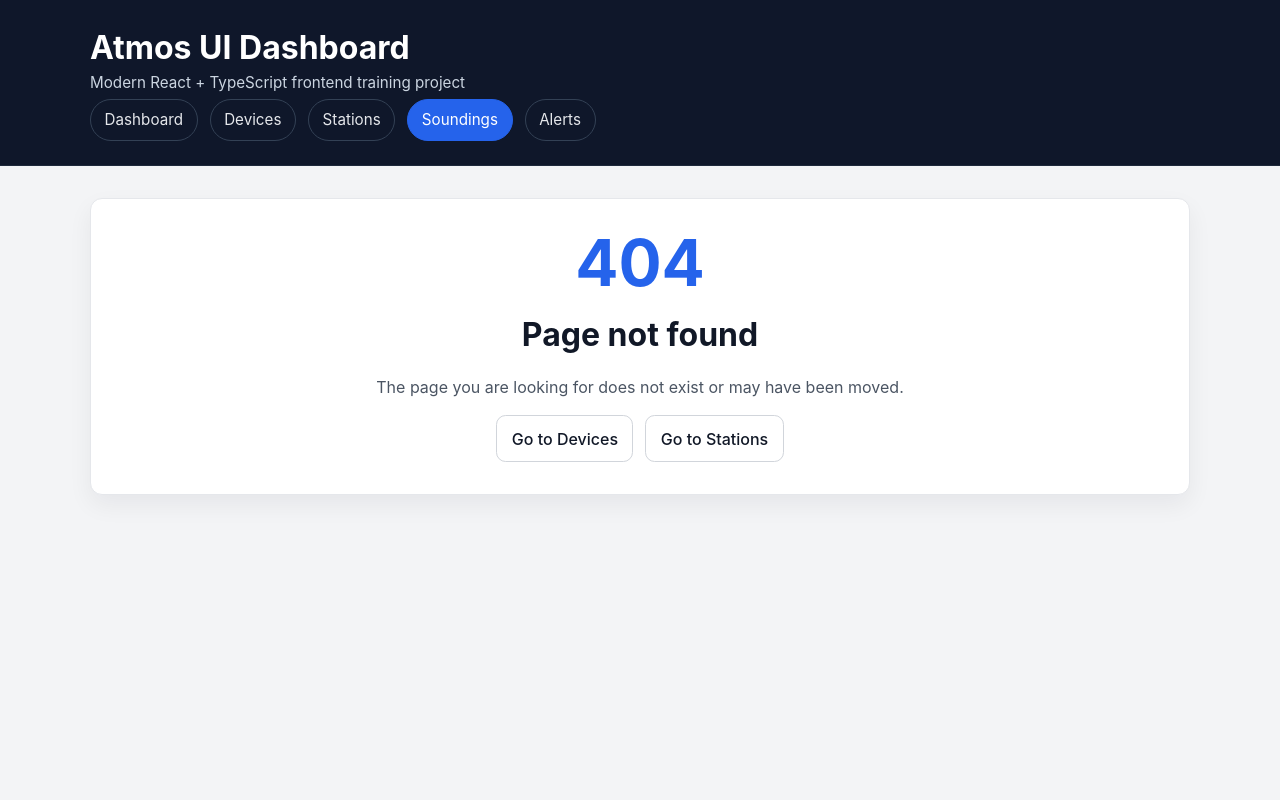
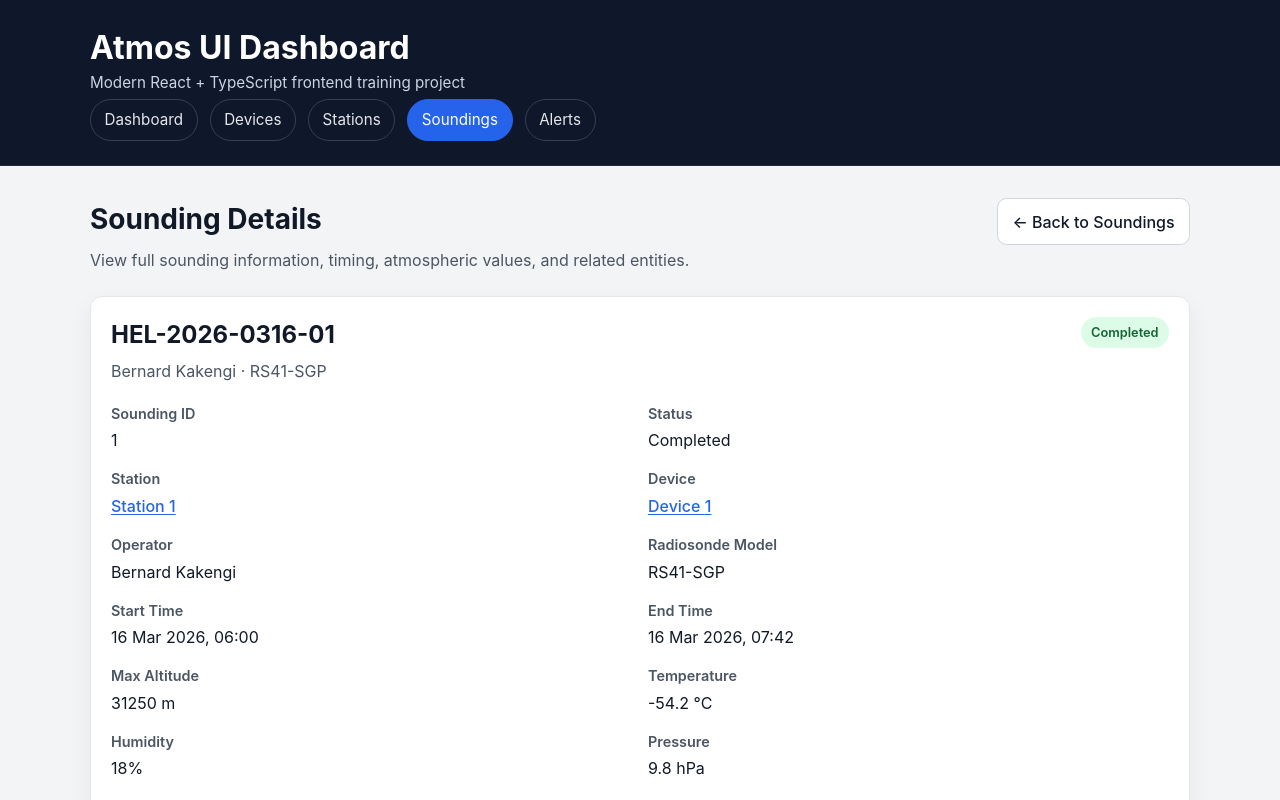
Before and after one commit to benk1/atmos-ui-dashboard, a React (Vite) app: page /soundings/1 in a window 1280 px wide. Shown: the top 800 px of the page. Built offline with nearby package versions, Linux system fonts and the light colour scheme; data requests are answered from the project's data file.

Commit message:
feat: add sounding details page with dynamic routing

```diff
--- a/src/app/routes/AppRoutes.tsx
+++ b/src/app/routes/AppRoutes.tsx
@@ -20,6 +20,9 @@ const StationDetailsPage = lazy(
 const SoundingsPage = lazy(
 	() => import('../../features/soundings/pages/SoundingsPage'),
 );
+const SoundingDetailsPage = lazy(
+	() => import('../../features/soundings/pages/SoundingDetailsPage'),
+);
 const AlertsPage = lazy(() => import('../../features/alerts/pages/AlertsPage'));
 const AlertDetailsPage = lazy(
 	() => import('../../features/alerts/pages/AlertDetailsPage'),
@@ -36,6 +39,7 @@ export default function AppRoutes(): JSX.Element {
 				<Route path="/stations" element={<StationsPage />} />
 				<Route path="/stations/:id" element={<StationDetailsPage />} />
 				<Route path="/soundings" element={<SoundingsPage />} />
+				<Route path="/soundings/:id" element={<SoundingDetailsPage />} />
 				<Route path="/alerts" element={<AlertsPage />} />
 				<Route path="/alerts/:id" element={<AlertDetailsPage />} />
 				<Route path="*" element={<NotFoundPage />} />
--- a/src/features/soundings/components/SoundingCard.tsx
+++ b/src/features/soundings/components/SoundingCard.tsx
@@ -1,7 +1,6 @@
 import { Link } from 'react-router-dom';
 import { formatDateTime } from '../../../utils/formatDateTime';
 import type { Sounding } from '../types/sounding';
-import type { JSX } from 'react';
 
 type SoundingCardProps = {
 	sounding: Sounding;
@@ -131,6 +130,12 @@ export default function SoundingCard({
 					</dd>
 				</div>
 			</dl>
+
+			<div className="device-card__actions">
+				<Link to={`/soundings/${sounding.id}`} className="device-card__link">
+					View details
+				</Link>
+			</div>
 		</article>
 	);
 }
--- /dev/null
+++ b/src/features/soundings/hooks/useSounding.ts
@@ -0,0 +1,30 @@
+import { useCallback } from 'react';
+import { useFetchItem } from '../../../hooks/useFetchItem';
+import { getSoundingById } from '../services/soundingsService';
+import type { Sounding } from '../types/sounding';
+
+type UseSoundingResult = {
+	sounding: Sounding | null;
+	isLoading: boolean;
+	error: string | null;
+};
+
+export function useSounding(id: number | null): UseSoundingResult {
+	const isValidId = id !== null;
+
+	const fetchSounding = useCallback(() => {
+		return getSoundingById(id as number);
+	}, [id]);
+
+	const { data, isLoading, error } = useFetchItem<Sounding>(
+		fetchSounding,
+		'Failed to load sounding details.',
+		isValidId,
+	);
+
+	return {
+		sounding: data,
+		isLoading,
+		error: !isValidId ? 'Invalid sounding id.' : error,
+	};
+}
--- /dev/null
+++ b/src/features/soundings/pages/SoundingDetailsPage.tsx
@@ -0,0 +1,188 @@
+import { Link, useParams } from 'react-router-dom';
+import EmptyState from '../../../components/feedback/EmptyState';
+import ErrorState from '../../../components/feedback/ErrorState';
+import LoadingState from '../../../components/feedback/LoadingState';
+import { formatDateTime } from '../../../utils/formatDateTime';
+import { useSounding } from '../hooks/useSounding';
+import type { SoundingStatus } from '../types/sounding';
+import type { JSX } from 'react';
+
+function formatSoundingStatus(status: SoundingStatus): string {
+	switch (status) {
+		case 'in-progress':
+			return 'In Progress';
+		case 'scheduled':
+			return 'Scheduled';
+		case 'completed':
+		default:
+			return 'Completed';
+	}
+}
+
+function formatNullableValue(
+	value: number | null,
+	suffix = '',
+	fallback = '—',
+): string {
+	return value === null ? fallback : `${value}${suffix}`;
+}
+
+export default function SoundingDetailsPage(): JSX.Element {
+	const { id } = useParams<{ id: string }>();
+
+	const parsedId = id ? Number(id) : null;
+	const isValidId =
+		parsedId !== null && Number.isInteger(parsedId) && parsedId > 0;
+
+	const { sounding, isLoading, error } = useSounding(
+		isValidId ? parsedId : null,
+	);
+
+	return (
+		<section className="page-section" aria-labelledby="sounding-details-title">
+			<div className="page-section__header">
+				<div className="details-page__topbar">
+					<div>
+						<h2 id="sounding-details-title">Sounding Details</h2>
+						<p className="page-section__description">
+							View full sounding information, timing, atmospheric values, and
+							related entities.
+						</p>
+					</div>
+
+					<Link to="/soundings" className="back-link">
+						← Back to Soundings
+					</Link>
+				</div>
+			</div>
+
+			{isLoading ? (
+				<LoadingState message="Loading sounding details..." />
+			) : error ? (
+				<ErrorState message={error} />
+			) : !sounding ? (
+				<EmptyState message="Sounding not found." />
+			) : (
+				<article className="details-card">
+					<div className="details-card__header">
+						<div>
+							<h3 className="details-card__title">{sounding.soundingNumber}</h3>
+							<p className="details-card__subtitle">
+								{sounding.operator} · {sounding.radiosondeModel}
+							</p>
+						</div>
+
+						<span
+							className={`sounding-status-badge sounding-status-badge--${sounding.status}`}
+							aria-label={`Sounding status: ${formatSoundingStatus(sounding.status)}`}
+						>
+							{formatSoundingStatus(sounding.status)}
+						</span>
+					</div>
+
+					<dl className="details-card__grid">
+						<div>
+							<dt>Sounding ID</dt>
+							<dd>{sounding.id}</dd>
+						</div>
+
+						<div>
+							<dt>Status</dt>
+							<dd>{formatSoundingStatus(sounding.status)}</dd>
+						</div>
+
+						<div>
+							<dt>Station</dt>
+							<dd>
+								<Link
+									to={`/stations/${sounding.stationId}`}
+									className="entity-link entity-link--inline"
+								>
+									Station {sounding.stationId}
+								</Link>
+							</dd>
+						</div>
+
+						<div>
+							<dt>Device</dt>
+							<dd>
+								<Link
+									to={`/devices/${sounding.deviceId}`}
+									className="entity-link entity-link--inline"
+								>
+									Device {sounding.deviceId}
+								</Link>
+							</dd>
+						</div>
+
+						<div>
+							<dt>Operator</dt>
+							<dd>{sounding.operator}</dd>
+						</div>
+
+						<div>
+							<dt>Radiosonde Model</dt>
+							<dd>{sounding.radiosondeModel}</dd>
+						</div>
+
+						<div>
+							<dt>Start Time</dt>
+							<dd>{formatDateTime(sounding.startTime)}</dd>
+						</div>
+
+						<div>
+							<dt>End Time</dt>
+							<dd>
+								{sounding.endTime
+									? formatDateTime(sounding.endTime)
+									: 'In progress'}
+							</dd>
+						</div>
+
+						<div>
+							<dt>Max Altitude</dt>
+							<dd>{sounding.maxAltitudeMeters} m</dd>
+						</div>
+
+						<div>
+							<dt>Temperature</dt>
+							<dd>{formatNullableValue(sounding.temperatureC, ' °C')}</dd>
+						</div>
+
+						<div>
+							<dt>Humidity</dt>
+							<dd>{formatNullableValue(sounding.humidityPercent, '%')}</dd>
+						</div>
+
+						<div>
+							<dt>Pressure</dt>
+							<dd>{formatNullableValue(sounding.pressureHpa, ' hPa')}</dd>
+						</div>
+
+						<div>
+							<dt>Wind Speed</dt>
+							<dd>{formatNullableValue(sounding.windSpeedMs, ' m/s')}</dd>
+						</div>
+
+						<div>
+							<dt>Wind Direction</dt>
+							<dd>{formatNullableValue(sounding.windDirectionDeg, '°')}</dd>
+						</div>
+
+						<div>
+							<dt>Quality Score</dt>
+							<dd>{formatNullableValue(sounding.qualityScore)}</dd>
+						</div>
+
+						<div>
+							<dt>Ozone Profile</dt>
+							<dd>
+								{sounding.ozoneProfileAvailable ? 'Available' : 'Not available'}
+							</dd>
+						</div>
+					</dl>
+				</article>
+			)}
+		</section>
+	);
+}
--- a/src/features/soundings/services/soundingsService.ts
+++ b/src/features/soundings/services/soundingsService.ts
@@ -5,3 +5,8 @@ export async function getSoundings(): Promise<Sounding[]> {
 	const response = await apiClient.get<Sounding[]>('/soundings');
 	return response.data;
 }
+
+export async function getSoundingById(id: number): Promise<Sounding> {
+	const response = await apiClient.get<Sounding>(`/soundings/${id}`);
+	return response.data;
+}
```
